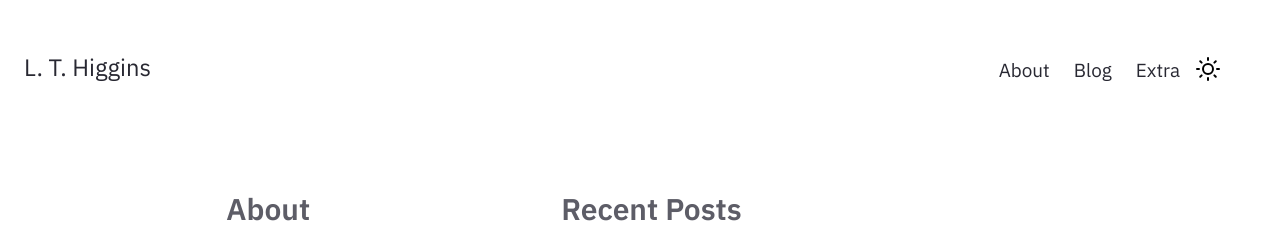
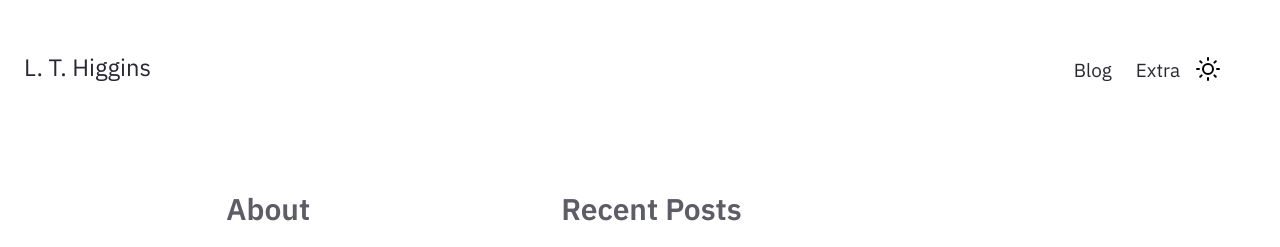
Before and after one commit to Luke-T-Higgins/blog, a Jekyll site: the page built from pages/index.md, in a window 1280 px wide. Shown: the top 247 px of the page. Built offline with Jekyll 4.4.1, drawn with Linux system fonts in a browser that asks for light colours.

Commit message:
Update Nav.html

```diff
--- a/_includes/Nav.html
+++ b/_includes/Nav.html
@@ -52,9 +52,6 @@
 
     <div id="navbarBasicExample" class="navbar-menu">
       <div class="navbar-start">
-        <a href="_posts/about.md" class="navbar-item">
-          About
-        </a>
         <a href="" target="_blank" class="navbar-item">
           Blog
         </a>
```
